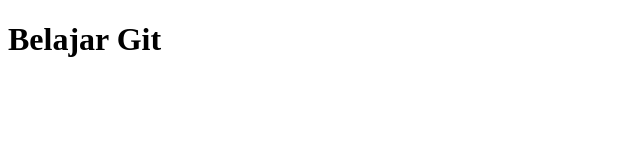
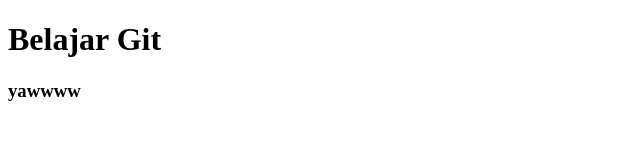
Before and after one commit to fibelRORR/Belajar-Git, a plain HTML site: page index.html in a window 1280 px wide. Shown: the full height of the page, 0-640 px from the left. Drawn offline with Linux system fonts and the light colour scheme.

Commit message:
Update index.html

```diff
--- a/index.html
+++ b/index.html
@@ -7,5 +7,6 @@
 </head>
 <body>
     <h1>Belajar Git</h1>
+    <h3>yawwww</h3>
 </body>
 </html>
```
